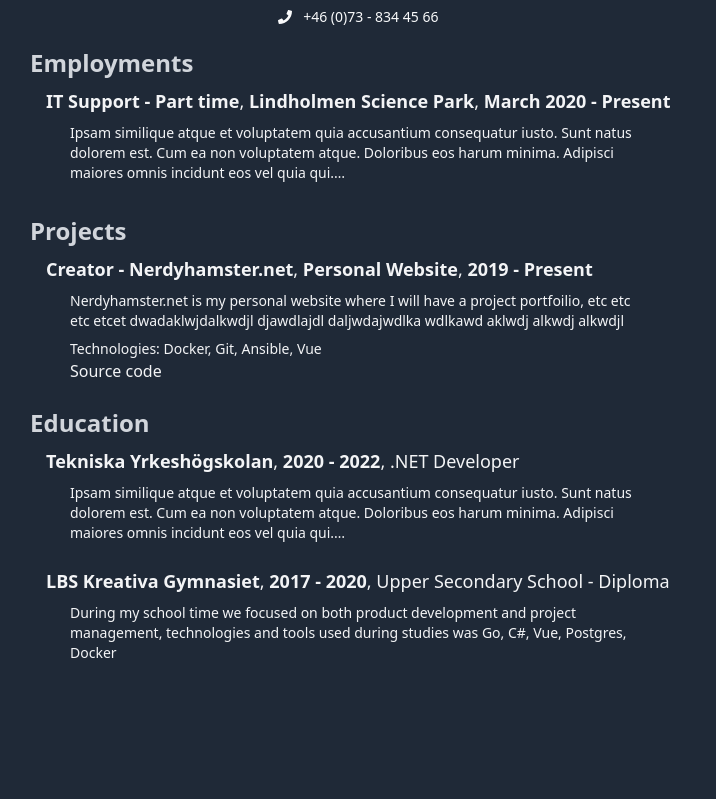
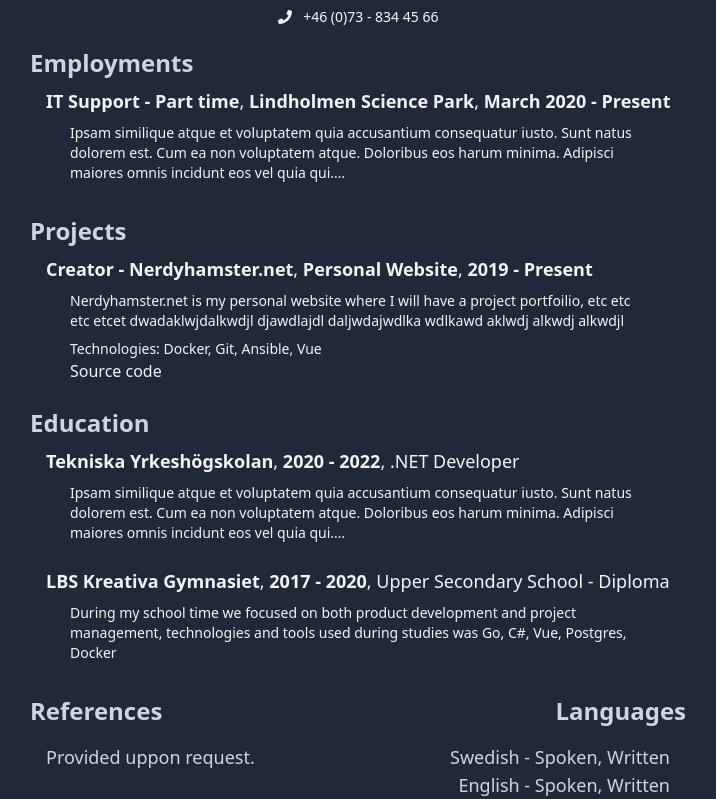
Before and after one commit to Lilahamstern/Hamsterapps.net, a Vue app in the folder apps/resume/: page / in a window 1280 px wide. Shown: the part 277-1076 px from the top of the page, without its empty margins (282-998 px from the left). Before the commit the page ends 956 px from the top, so only its background shows below. Built offline with nearby package versions, Linux system fonts and the light colour scheme.

Commit message:
Added footer content

```diff
--- a/apps/resume/src/App.vue
+++ b/apps/resume/src/App.vue
@@ -4,6 +4,7 @@
     <Employments />
     <Projects />
     <Educations />
+    <Footer />
   </div>
 </template>
 
@@ -13,6 +14,7 @@ import Header from './components/Header.vue'
 import Employments from './components/Employments.vue'
 import Projects from './components/Projects.vue'
 import Educations from './components/Education.vue'
+import Footer from './components/Footer.vue'
 
 const App = defineComponent({
   components: {
@@ -20,6 +22,7 @@ const App = defineComponent({
     Employments,
     Projects,
     Educations,
+    Footer,
   },
   data() {
     return {
--- /dev/null
+++ b/apps/resume/src/components/Footer.vue
@@ -0,0 +1,33 @@
+<template>
+  <div class="flex justify-around w-full max-w-2xl mx-auto text-gray-300">
+    <div class="w-full">
+      <h1 class="pb-4 ml-2 text-2xl font-semibold">References</h1>
+      <div>
+        <p class="ml-6 text-lg">Provided uppon request.</p>
+      </div>
+    </div>
+    <div class="w-full text-right">
+      <h1 class="pb-4 mr-2 text-2xl font-semibold">Languages</h1>
+      <div>
+        <p class="mr-6 text-lg">Swedish - <span>Spoken, Written</span></p>
+        <p class="mr-6 text-lg">English - <span>Spoken, Written</span></p>
+      </div>
+    </div>
+  </div>
+</template>
+
+<script lang="ts">
+import { defineComponent } from 'vue'
+
+const Footer  = defineComponent({
+
+  data() {
+    return {
+    }
+  },
+  methods: {
+  }
+});
+
+export default Footer;
+</script>
```
